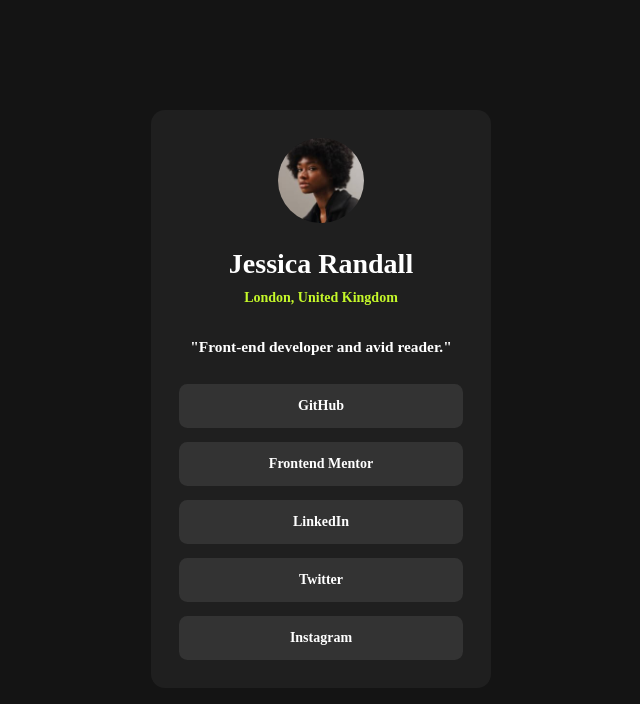
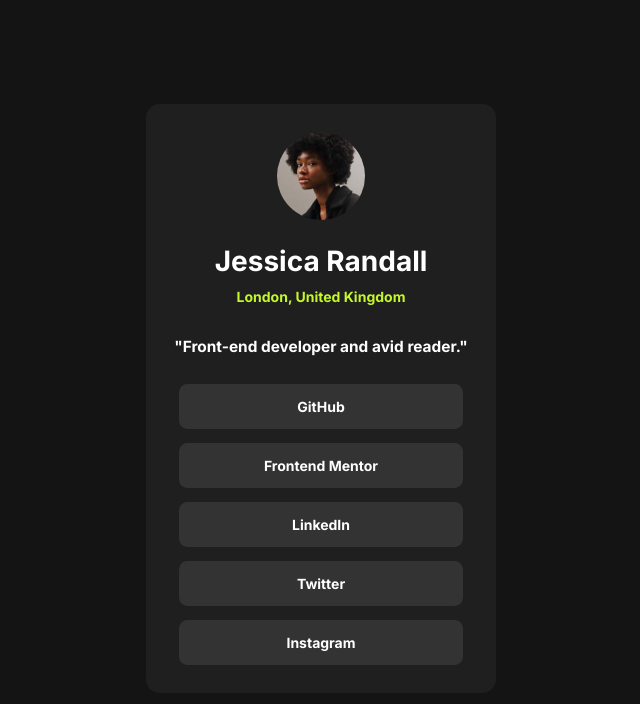
Before and after one commit to Nwaugojohnson/Fronten-Mentor-Social-Link-Profile-Main, a plain HTML site: page index.html in a window 1280 px wide. Shown: the whole page, without its empty margins (319-959 px from the left). Drawn offline with Linux system fonts and the light colour scheme.

Commit message:
Features: Project Completed

```diff
--- a/index.html
+++ b/index.html
@@ -10,6 +10,12 @@
 
   <title>Frontend Mentor | Social links profile</title>
   <link rel="stylesheet" type="text/css" href="style.css">
+
+  <link rel="preconnect" href="https://fonts.googleapis.com">
+  <link rel="preconnect" href="https://fonts.gstatic.com" crossorigin>
+  <link
+    href="https://fonts.googleapis.com/css2?family=Figtree:ital,wght@0,300..900;1,300..900&family=Inter:ital,opsz,wght@0,14..32,100..900;1,14..32,100..900&family=Josefin+Sans:ital,wght@0,100..700;1,100..700&family=Open+Sans:ital,wght@0,300..800;1,300..800&family=Outfit:wght@100..900&display=swap"
+    rel="stylesheet">
 
   <!-- Feel free to remove these styles or customise in your own stylesheet 👍 -->
   <style>
@@ -24,7 +30,7 @@
   </style>
 </head>
 
-<body>
+<body class="font-inter">
   <main>
     <div class="container">
       <div class="contents">
--- a/style.css
+++ b/style.css
@@ -10,6 +10,13 @@
   --color-text-white: hsl(0, 0%, 100%);
   --color-text-green: hsl(75, 94%, 57%);
   font-size: 14px;
+}
+
+.font-inter {
+  font-family: "inter", sans-serif;
+  font-optical-sizing: auto;
+  font-weight: 500;
+  font-style: normal;
 }
 
 body {
```
